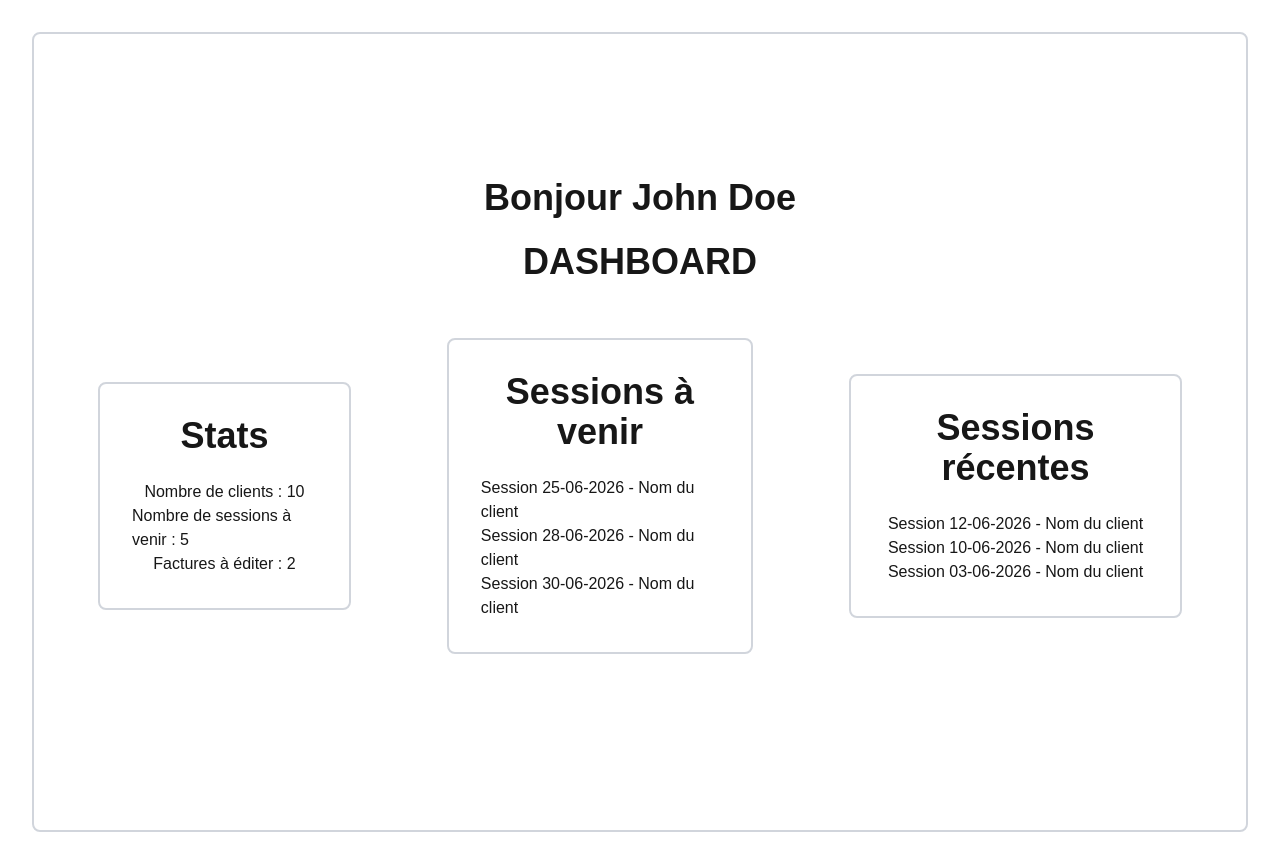
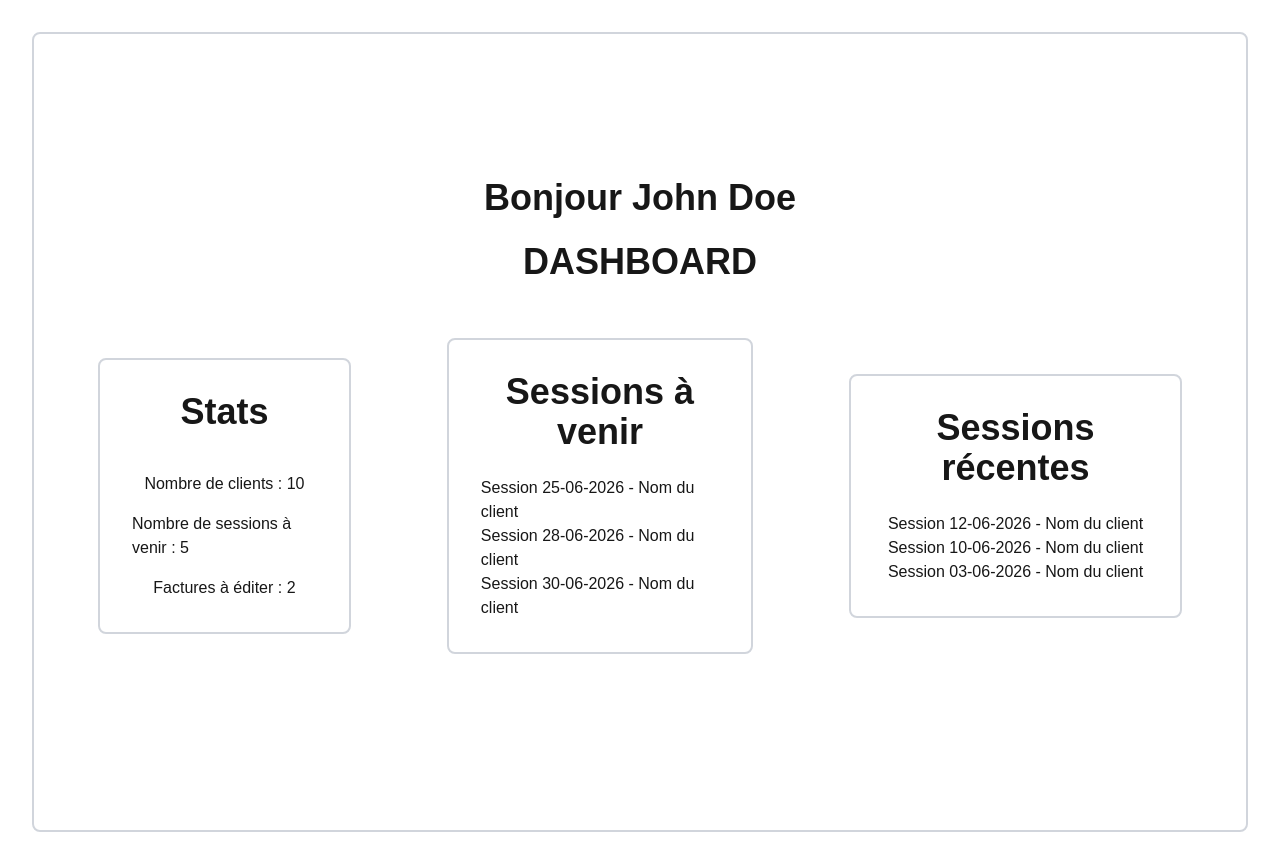
Before and after one commit to Lilousound/coachboard, a Next.js app: page /dashboard in a window 1280 px wide. Built offline with nearby package versions, Linux system fonts and the light colour scheme.

Commit message:
feat: add client management components and update dashboard stats

```diff
--- a/src/features/dashboard/components/stats-card.tsx
+++ b/src/features/dashboard/components/stats-card.tsx
@@ -1,10 +1,18 @@
+import Link from 'next/link'
+
 function StatsCard() {
   return (
-    <main className="flex flex-col col-auto items-center justify-center border-2 border-gray-300 rounded-lg p-8 m-8">
-      <h3 className="text-4xl font-bold text-center pb-6">Stats</h3>
-      <p>Nombre de clients : 10</p>
-      <p>Nombre de sessions à venir : 5</p>
-      <p>Factures à éditer : 2</p>
+    <main className="flex flex-col col-auto items-center justify-center border-2 border-gray-300 rounded-lg p-8 m-8 gap-4">
+      <h3 className="text-4xl font-bold text-center pb-6 ">Stats</h3>
+      <Link href="/clients">
+        <p className="cursor-pointer">Nombre de clients : 10</p>
+      </Link>
+      <Link href="/upcoming-sessions">
+        <p className="cursor-pointer">Nombre de sessions à venir : 5</p>
+      </Link>
+      <Link href="/invoices">
+        <p className="cursor-pointer">Factures à éditer : 2</p>
+      </Link>
     </main>
   )
 }
```
Also changed, not shown: src/features/clients/components/client-card.tsx (added), src/features/clients/components/client-form.tsx (added), 1 other file (tests, documents, lock files or other folders).
